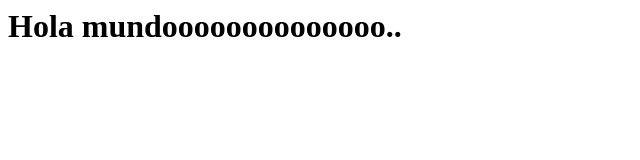
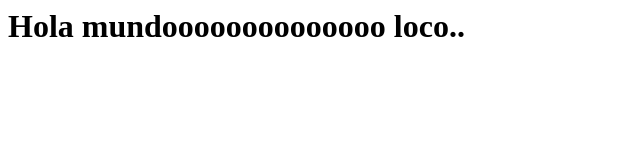
Before and after one commit to joseArturo94/testarturo, a plain HTML site: page index.html in a window 1280 px wide. Shown: the whole page, without its empty margins (0-640 px from the left). Drawn offline with Linux system fonts and the light colour scheme.

Commit message:
cambio hola mundo

```diff
--- a/index.html
+++ b/index.html
@@ -1,3 +1,3 @@
 <h1>
-	Hola mundoooooooooooooo..
+	Hola mundoooooooooooooo loco..
 </h1>
```
